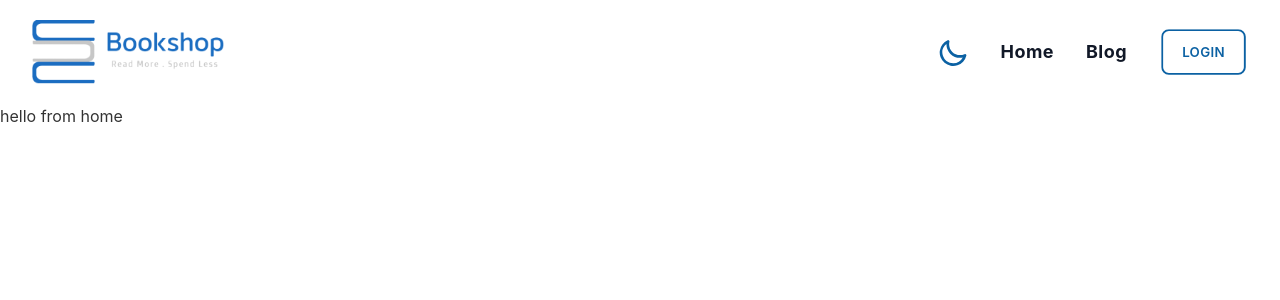
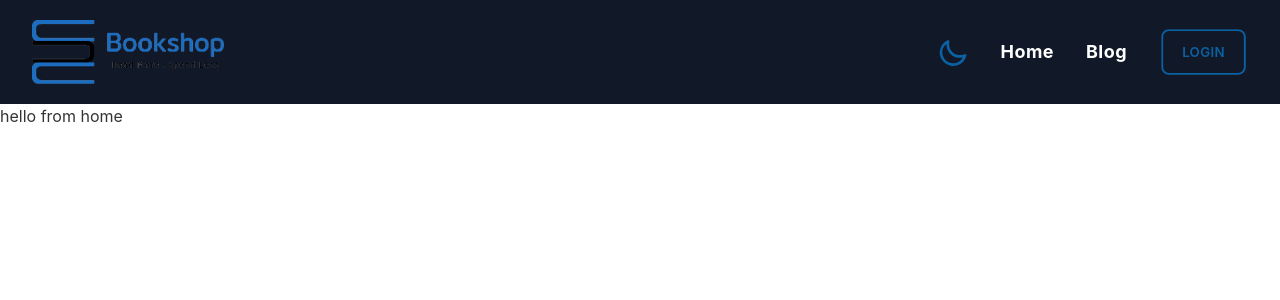
Before and after one commit to raian-shahrear/bookstore-client-side-a12, a React (Create React App) app: page / in a window 1280 px wide. Shown: the top 300 px of the page. Built offline with nearby package versions, Linux system fonts and the light colour scheme.

Commit message:
darkmode added to navbar

```diff
--- a/src/Pages/SharedPages/NavBar.js
+++ b/src/Pages/SharedPages/NavBar.js
@@ -7,7 +7,24 @@ const NavBar = () => {
   const [theme, setTheme] = useState(null);
   const [darkIcon, setDarkIcon] = useState(true);
   const localStorageDarkIcon = localStorage.getItem("dark-icon");
+  useEffect(() => {
+    if (
+      window.matchMedia("(prefers-color-scheme: dark)").matches ||
+      localStorageDarkIcon === false
+    ) {
+      setTheme("dark");
+    } else {
+      setTheme("light");
+    }
+  }, [localStorageDarkIcon]);
 
+  useEffect(() => {
+    if (theme === "dark" || !localStorageDarkIcon || !darkIcon) {
+      document.documentElement.classList.add("dark");
+    } else {
+      document.documentElement.classList.remove("dark");
+    }
+  }, [theme, localStorageDarkIcon, darkIcon]);
 
 
 
```
